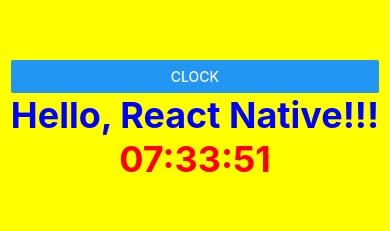
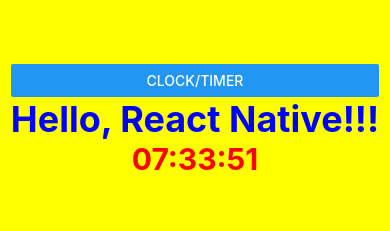
Before and after one commit to Evgenij-Vasiliev/AwesomeProject, a React Native app: screen / in a window 390 px wide. Shown: the part 126-357 px from the top of the page. Built offline with nearby package versions, Linux system fonts and the light colour scheme.

Commit message:
fixed buttons and input field

```diff
--- a/components/Clock.tsx
+++ b/components/Clock.tsx
@@ -22,7 +22,7 @@
 
 const styles = StyleSheet.create({
   clock: {
-    fontSize: 36,
+    fontSize: 30,
     fontWeight: 'bold',
     color: 'red',
   },
--- a/components/HomePage.tsx
+++ b/components/HomePage.tsx
@@ -11,7 +11,10 @@
 
   return (
     <View>
-      <Button onPress={() => setChangeOfClock(!changeOfClock)} title="Clock" />
+      <Button
+        onPress={() => setChangeOfClock(!changeOfClock)}
+        title="Clock/Timer"
+      />
       <Greetings />
       <View style={styles.homePage}>{clock}</View>
       <Messenger />
--- a/components/Timer.tsx
+++ b/components/Timer.tsx
@@ -47,7 +47,7 @@
   const secondsStr: string = `${restSeconds}`.padStart(2, '0');
 
   return (
-    <View>
+    <View style={{ flexDirection: 'row' }}>
       <Text style={styles.timer}>
         {hoursStr}:{minutesStr}:{secondsStr}
       </Text>
@@ -60,7 +60,7 @@
 
 const styles = StyleSheet.create({
   timer: {
-    fontSize: 36,
+    fontSize: 30,
     fontWeight: 'bold',
     color: 'red',
   },
--- a/package.json
+++ b/package.json
@@ -9,6 +9,7 @@
   },
   "dependencies": {
     "@react-native-community/eslint-config": "^3.0.1",
+    "apsl-react-native-button": "^3.1.1",
     "date-fns": "^2.25.0",
     "expo": "~43.0.0",
     "expo-status-bar": "~1.1.0",
@@ -17,6 +18,7 @@
     "react": "17.0.1",
     "react-dom": "17.0.1",
     "react-native": "0.64.2",
+    "react-native-button": "^3.0.1",
     "react-native-web": "0.17.1"
   },
   "devDependencies": {
```
Also changed, not shown: 1 other file (tests, documents, lock files or other folders).
